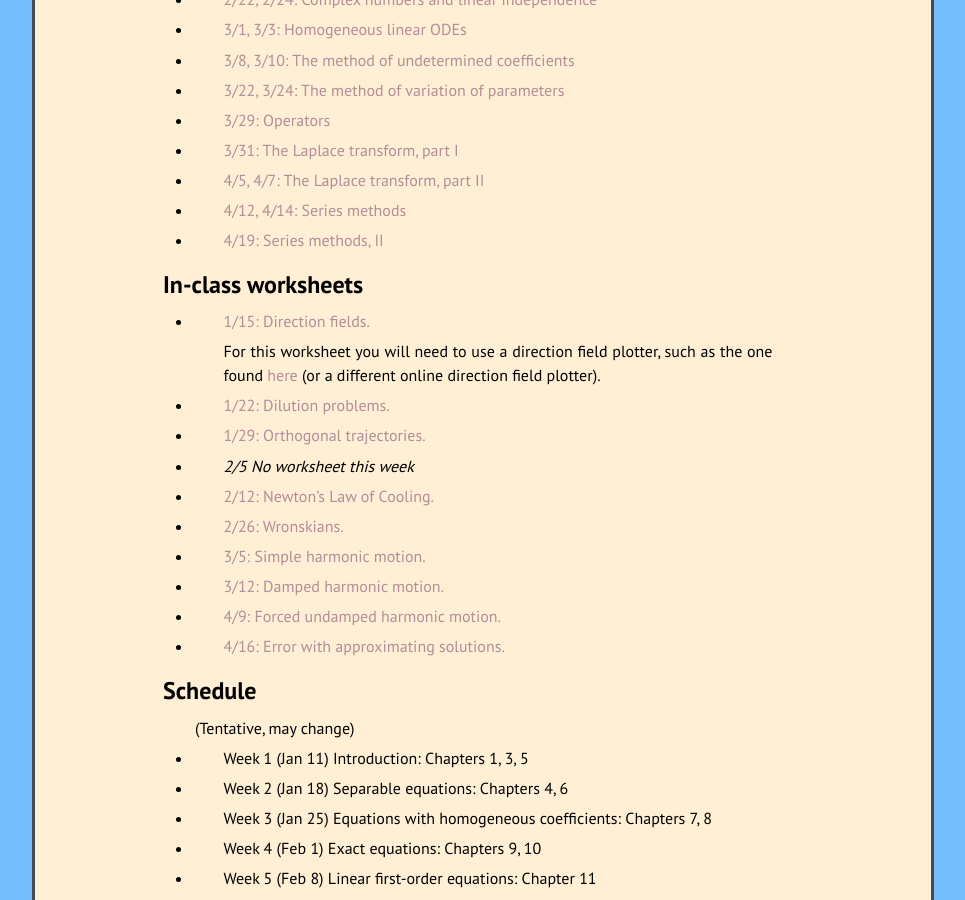
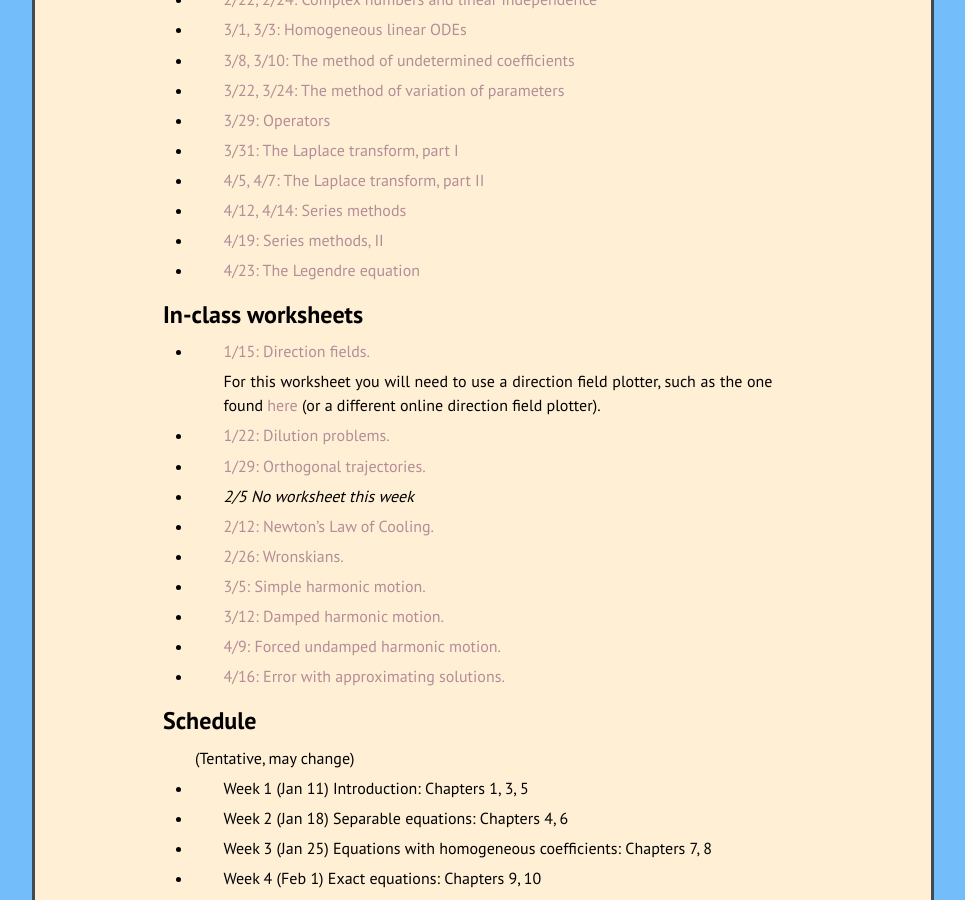
Before and after one commit to kamerynjw/kamerynjw.github.io, a Jekyll site: the page built from teaching/2021/math302.md, in a window 1280 px wide and 900 px high, scrolled down 1324 px. Shown: the whole window, without its empty margins (157-1122 px from the left). Built offline with Jekyll 4.4.1, drawn with Linux system fonts in a browser that asks for light colours; nearby versions of some CDN libraries.

Commit message:
legendre

```diff
--- a/teaching/2021/math302.md
+++ b/teaching/2021/math302.md
@@ -77,6 +77,8 @@ Lecture notes
 
 * [4/19: Series methods, II]({{ page.url }}series2.pdf)
 
+* [4/23: The Legendre equation]({{ page.url }}legendre.pdf)
+
 
 In-class worksheets
 --------
```
Also changed, not shown: 1 other file.
